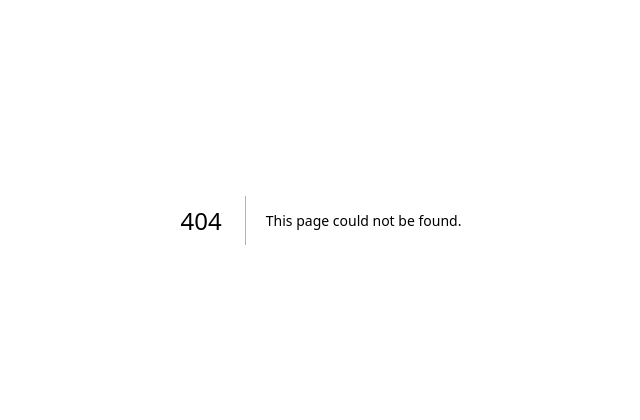
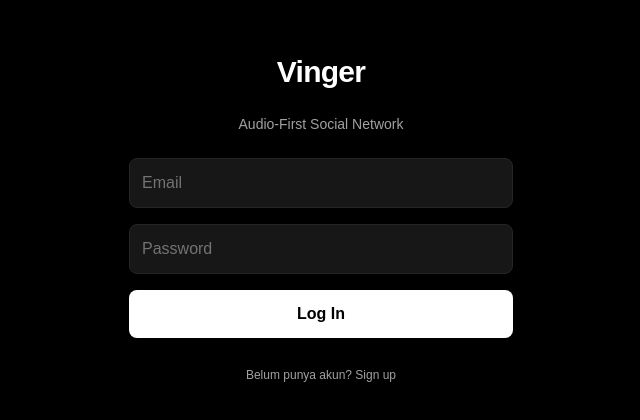
Before and after one commit to hilderanernan/vinger-, a Next.js app: page /login in a window 1280 px wide. Before the commit this address had no page. Shown: the part 180-600 px from the top of the page, without its empty margins (319-959 px from the left). Built offline with nearby package versions, Linux system fonts and the light colour scheme; no server answers.

Commit message:
fix: switch build engine to webpack for termux compatibility

```diff
--- a/package.json
+++ b/package.json
@@ -4,7 +4,7 @@
   "private": true,
   "scripts": {
     "dev": "next dev",
-    "build": "next build",
+    "build": "next build --webpack",
     "start": "next start",
     "lint": "eslint"
   },
--- /dev/null
+++ b/src/app/login/page.tsx
@@ -0,0 +1,88 @@
+'use client'
+
+import { useState } from 'react'
+import { createClient } from '@/lib/supabase/client'
+import { useRouter } from 'next/navigation'
+
+export default function LoginPage() {
+  const [email, setEmail] = useState('')
+  const [password, setPassword] = useState('')
+  const [isSignUp, setIsSignUp] = useState(false)
+  const [loading, setLoading] = useState(false)
+  const [message, setMessage] = useState('')
+  const router = useRouter()
+  const supabase = createClient()
+
+  const handleAuth = async (e: React.FormEvent) => {
+    e.preventDefault()
+    setLoading(true)
+    setMessage('')
+
+    if (isSignUp) {
+      const { error } = await supabase.auth.signUp({
+        email,
+        password,
+        options: {
+          data: {
+            username: email.split('@')[0],
+            display_name: email.split('@')[0],
+          },
+        },
+      })
+      if (error) setMessage(error.message)
+      else setMessage('Cek email lo buat konfirmasi pendaftaran!')
+    } else {
+      const { error } = await supabase.auth.signInWithPassword({
+        email,
+        password,
+      })
+      if (error) setMessage(error.message)
+      else router.push('/')
+    }
+    setLoading(false)
+  }
+
+  return (
+    <main className="flex min-h-screen flex-col items-center justify-center p-6 bg-black text-white">
+      <div className="w-full max-w-sm space-y-6">
+        <h1 className="text-3xl font-bold text-center tracking-tight">Vinger</h1>
+        <p className="text-sm text-neutral-400 text-center">Audio-First Social Network</p>
+
+        <form onSubmit={handleAuth} className="space-y-4">
+          <input
+            type="email"
+            placeholder="Email"
+            value={email}
+            onChange={(e) => setEmail(e.target.value)}
+            className="w-full p-3 bg-neutral-900 border border-neutral-800 rounded-lg text-white placeholder-neutral-500 focus:outline-none focus:border-white"
+            required
+          />
+          <input
+            type="password"
+            placeholder="Password"
+            value={password}
+            onChange={(e) => setPassword(e.target.value)}
+            className="w-full p-3 bg-neutral-900 border border-neutral-800 rounded-lg text-white placeholder-neutral-500 focus:outline-none focus:border-white"
+            required
+          />
+          <button
+            type="submit"
+            disabled={loading}
+            className="w-full py-3 bg-white text-black font-semibold rounded-lg disabled:opacity-50"
+          >
+            {loading ? 'Processing...' : isSignUp ? 'Sign Up' : 'Log In'}
+          </button>
+        </form>
+
+        {message && <p className="text-sm text-center text-amber-400">{message}</p>}
+
+        <button
+          onClick={() => setIsSignUp(!isSignUp)}
+          className="w-full text-xs text-neutral-400 text-center hover:underline"
+        >
+          {isSignUp ? 'Sudah punya akun? Log in' : 'Belum punya akun? Sign up'}
+        </button>
+      </div>
+    </main>
+  )
+}
--- /dev/null
+++ b/src/lib/supabase/client.ts
@@ -0,0 +1,8 @@
+import { createBrowserClient } from '@supabase/ssr'
+
+export function createClient() {
+  return createBrowserClient(
+    process.env.NEXT_PUBLIC_SUPABASE_URL!,
+    process.env.NEXT_PUBLIC_SUPABASE_ANON_KEY!
+  )
+}
--- /dev/null
+++ b/src/lib/supabase/server.ts
@@ -0,0 +1,27 @@
+import { createServerClient } from '@supabase/ssr'
+import { cookies } from 'next/headers'
+
+export async function createClient() {
+  const cookieStore = await cookies()
+
+  return createServerClient(
+    process.env.NEXT_PUBLIC_SUPABASE_URL!,
+    process.env.NEXT_PUBLIC_SUPABASE_ANON_KEY!,
+    {
+      cookies: {
+        getAll() {
+          return cookieStore.getAll()
+        },
+        setAll(cookiesToSet) {
+          try {
+            cookiesToSet.forEach(({ name, value, options }) =>
+              cookieStore.set(name, value, options)
+            )
+          } catch {
+            // Invoked from Server Component context
+          }
+        },
+      },
+    }
+  )
+}
```
